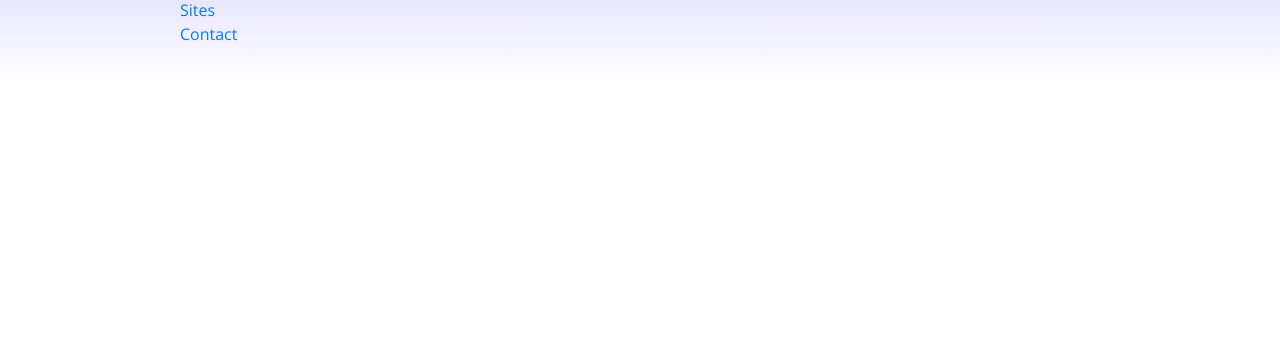
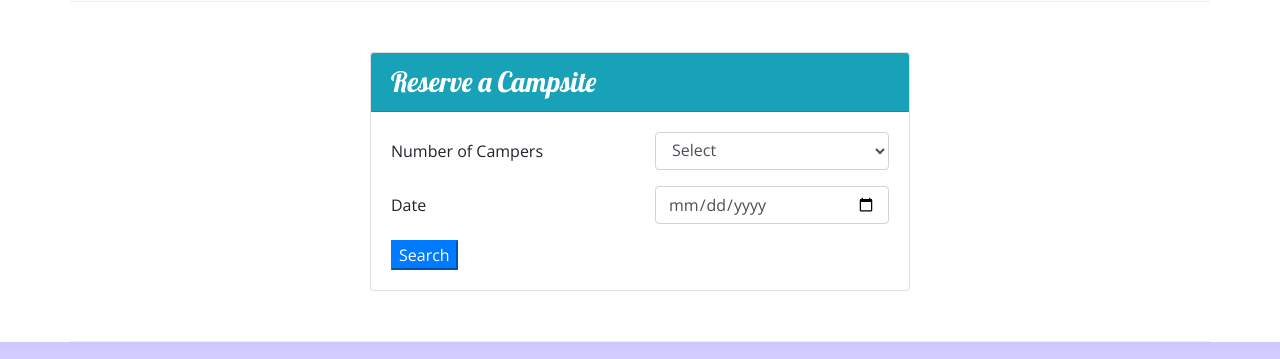
Before and after one commit to mnajjar2008/camp, a website: page index.html in a window 1280 px wide. Shown: the part 1151-1510 px from the top of the page. Before the commit the page ends 1233 px from the top, so only its background shows below. Drawn offline with nearby package versions, Linux system fonts and the light colour scheme.

Commit message:
Workshop Week 2

```diff
--- a/index.html
+++ b/index.html
@@ -26,6 +26,9 @@
                     <div class="col">
                         <h1>NuCamp</h1>
                         <h2>a better way to camp</h2>
+                    </div>
+                    <div class="col-md-4 col-xl-2 mt-4">
+                        <a class="btn btn-info btn-lg" type="button" href="#reserveForm">Reserve Campsite</a>
                     </div>
                 </div>
             </div>
@@ -77,8 +80,13 @@
                     <h2>Featured Campsites</h2>
                 </div>
                 <div class="col">
-                    <h3>React Lake Campground</h3>
-                    <p class="d-none d-sm-block">Nestled in the foothills of the Chrome Mountains, this campground on the shores of the pristine React Lake is a favorite for fly fishers.</p>
+                    <div class="media">
+                        <div class="media-body align-self-center">
+                            <h3>React Lake Campground</h3>
+                            <p class="d-none d-sm-block">Nestled in the foothills of the Chrome Mountains, this campground on the shores of the pristine React Lake is a favorite for fly fishers.</p>
+                        </div>
+                        <img class="d-flex ml-3 img-thumbnail" src="img/react-lake-thumb.jpg" alt="" />
+                    </div>
                 </div>
             </div>
 
@@ -92,6 +100,42 @@
                         <div class="media-body align-self-center">
                             <h3>Bootstrap Outfitters</h3>
                             <p class="d-none d-sm-block">Bootstrap Outfitters supplies you with gear you need at prices you can't beat.</p>
+                        </div>
+                    </div>
+                </div>
+            </div>
+            <div class="row row-content">
+                <div class="col-sm-6 mx-auto">
+                    <div class="card">
+                        <h3 class="card-header bg-info text-white">Reserve a Campsite</h3>
+                        <div class="card-body">
+                            <form id="reserveForm">
+                                <div class="row form-group">
+                                    <label class="col-sm-6 col-form-label" for="numCampers">Number of Campers</label>
+                                    <div class="col">
+                                        <select class="form-control" name="numCampers" id="numCampers">
+                                            <option selected>Select</option>
+                                            <option value="1">1</option>
+                                            <option value="2">2</option>
+                                            <option value="3">3</option>
+                                            <option value="4">4</option>
+                                            <option value="5">5</option>
+                                            <option value="6">6</option>
+                                        </select>
+                                    </div>
+                                </div>
+                                <div class="row form-group">
+                                    <label class="col-sm-6 col-form-label" for="date">Date</label>
+                                    <div class="col-sm-6">
+                                        <input class="form-control" type="date" id="date" name="date" placeholder="mm/dd/yyyy" />
+                                    </div>
+                                </div>
+                                <div class="row">
+                                    <div class="col">
+                                        <button class="btn-primary" type="submit">Search</button>
+                                    </div>
+                                </div>
+                            </form>
                         </div>
                     </div>
                 </div>
```
Also changed, not shown: aboutus.html (+13 -1 lines).
